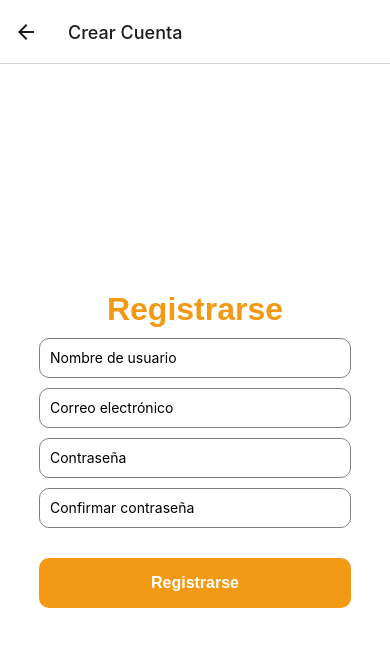
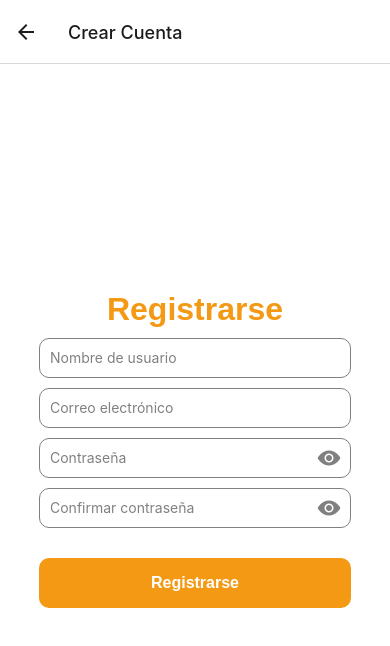
Before and after one commit to rafa133169/Park_APP, a React Native app: screen /Signup in a window 390 px wide. Shown: the top 646 px of the page. Built offline with nearby package versions, Linux system fonts and the light colour scheme.

Commit message:
detalles

```diff
--- a/screens/FindScreen.js
+++ b/screens/FindScreen.js
@@ -1,72 +1,74 @@
-import React from 'react';
-import { View, Text, TouchableOpacity, StyleSheet, Dimensions,  Image } from 'react-native';
+import React, { useEffect, useState } from 'react';
+import { View, Text, TouchableOpacity, StyleSheet, Dimensions, Image, Modal } from 'react-native';
 import { Ionicons } from '@expo/vector-icons';
-import { Card } from 'react-native-elements'; // Importa el componente Card
+import { getAuth, signOut } from 'firebase/auth';
+import { Card } from 'react-native-elements';
 
-// Define el componente FindScreen
-const FindScreen = () => {
-  // Obtén el ancho de la ventana
-  const windowWidth = Dimensions.get('window').width;
+const FindScreen = ({ navigation }) => {
+  const [userName, setUserName] = useState('');
+  const [modalVisible, setModalVisible] = useState(false);
+
+  useEffect(() => {
+    // Obtener el nombre de usuario al cargar la pantalla
+    const auth = getAuth();
+    const user = auth.currentUser;
+    if (user) {
+      setUserName(user.displayName);
+    }
+  }, []);
+
+  const handleLogout = async () => {
+    try {
+      const auth = getAuth();
+      await signOut(auth);
+      navigation.navigate('Home');
+    } catch (error) {
+      console.error('Error al cerrar sesión:', error.message);
+    }
+  };
 
   return (
     <View style={styles.container}>
       <View style={styles.navbar}>
-        <TouchableOpacity onPress={() => {}}>
+        <Text style={styles.welcomeText}>Bienvenido a ParkPal, {userName}!</Text>
+        <TouchableOpacity onPress={() => setModalVisible(true)}>
           <Ionicons name="settings-outline" size={24} color="#ffffff" />
         </TouchableOpacity>
       </View>
       <View style={styles.content}>
         <View style={styles.header}>
           <Text style={styles.title}>Encuentra tu</Text>
-          <TouchableOpacity style={styles.button} onPress={() => { navigation.navigate('Find'); console.log('Botón presionado'); }}>
+          <TouchableOpacity
+            style={styles.button}
+            onPress={() => {
+              navigation.navigate('Find');
+              console.log('Botón presionado');
+            }}
+          >
             <Text style={styles.buttonText}>Lugar de estacionamiento</Text>
           </TouchableOpacity>
         </View>
-        {/* Agrega un Card aquí */}
         <View style={styles.cardContainer}>
-          <Card
-            containerStyle={styles.card}
-            titleStyle={styles.cardTitle}
-          >
+          <Card containerStyle={styles.card} titleStyle={styles.cardTitle}>
             <Card.Title>Carro</Card.Title>
-            <Card.Divider/>
-
-            <Image
-        source={require('../img/carrito.png')}
-        style={styles.image}
-      />
+            <Card.Divider />
+            <Image source={require('../img/carrito.png')} style={styles.image} />
             <Text style={styles.cardText}></Text>
           </Card>
-          <Card
-            containerStyle={styles.card}
-            titleStyle={styles.cardTitle}
-          >
+          <Card containerStyle={styles.card} titleStyle={styles.cardTitle}>
             <Card.Title>Moto</Card.Title>
-            <Card.Divider/>
-            <Image
-        source={require('../img/moto.png')}
-        style={styles.image}
-      />
+            <Card.Divider />
+            <Image source={require('../img/moto.png')} style={styles.image} />
           </Card>
-          <Card
-            containerStyle={styles.card}
-            titleStyle={styles.cardTitle}
-          >
+          <Card containerStyle={styles.card} titleStyle={styles.cardTitle}>
             <Card.Title>Camioneta</Card.Title>
-            <Card.Divider/>
-            <Image
-        source={require('../img/camioneta.png')}
-        style={styles.image}
-      />
+            <Card.Divider />
+            <Image source={require('../img/camioneta.png')} style={styles.image} />
           </Card>
         </View>
-        <Image
-        source={require('../img/carro3.png')}
-        style={styles.imageBigcar}
-      />
+        <Image source={require('../img/carro3.png')} style={styles.imageBigcar} />
       </View>
       <View style={styles.footer}>
-
         <TouchableOpacity onPress={() => {}}>
           <Ionicons name="car-outline" size={24} color="#F39913" />
         </TouchableOpacity>
@@ -77,28 +79,46 @@ const FindScreen = () => {
           <Ionicons name="person-outline" size={24} color="#F39913" />
         </TouchableOpacity>
       </View>
+      {/* Modal de opciones */}
+      <Modal
+        animationType="slide"
+        transparent={true}
+        visible={modalVisible}
+        onRequestClose={() => setModalVisible(false)}
+      >
+        <View style={styles.centeredView}>
+          <View style={styles.modalView}>
+            <TouchableOpacity onPress={handleLogout} style={styles.modalItem}>
+              <Ionicons name="log-out-outline" size={24} color="black" />
+              <Text style={styles.modalText}>Cerrar Sesión</Text>
+            </TouchableOpacity>
+            <TouchableOpacity onPress={() => setModalVisible(false)} style={styles.modalItem}>
+              <Ionicons name="close-outline" size={24} color="black" />
+              <Text style={styles.modalText}>Cerrar</Text>
+            </TouchableOpacity>
+          </View>
+        </View>
+      </Modal>
     </View>
   );
 };
 
-// Estilos
 const styles = StyleSheet.create({
   container: {
     flex: 1,
     backgroundColor: '#ffffff',
   },
-  image: {
-    width: 150,
-    height: 150,
-    marginBottom: 20,
-    alignContent: 'center',
-    marginLeft: 50,
-    flex : 1,
-  },
   navbar: {
     backgroundColor: '#F39913',
-    alignItems: 'flex-end',
+    flexDirection: 'row',
+    justifyContent: 'space-between',
+    alignItems: 'center',
     padding: 10,
+  },
+  welcomeText: {
+    color: '#ffffff',
+    fontSize: 16,
+    fontWeight: 'bold',
   },
   content: {
     flex: 1,
@@ -139,7 +159,7 @@ const styles = StyleSheet.create({
     paddingHorizontal: 10,
   },
   card: {
-    width: (Dimensions.get('window').width - 40) / 3, // Calculamos el ancho de cada tarjeta para que quepan tres en una fila
+    width: (Dimensions.get('window').width - 40) / 3,
     borderRadius: 10,
     backgroundColor: '#F39913',
     marginHorizontal: 5,
@@ -149,12 +169,19 @@ const styles = StyleSheet.create({
     fontSize: 16,
     marginBottom: 5,
   },
+  image: {
+    width: 150,
+    height: 150,
+    marginBottom: 20,
+    alignContent: 'center',
+    marginLeft: 50,
+    flex: 1,
+  },
   imageBigcar: {
     textAlign: 'center',
     width: 200,
     height: 200,
     marginLeft: 50,
-
   },
   cardText: {
     color: '#ffff',
@@ -162,6 +189,36 @@ const styles = StyleSheet.create({
     marginBottom: 10,
     textAlign: 'center',
   },
+  centeredView: {
+    flex: 1,
+    justifyContent: 'center',
+    alignItems: 'center',
+    marginTop: 22,
+  },
+  modalView: {
+    margin: 20,
+    backgroundColor: 'white',
+    borderRadius: 20,
+    padding: 35,
+    alignItems: 'center',
+    shadowColor: '#000',
+    shadowOffset: {
+      width: 0,
+      height: 2,
+    },
+    shadowOpacity: 0.25,
+    shadowRadius: 4,
+    elevation: 5,
+  },
+  modalItem: {
+    flexDirection: 'row',
+    alignItems: 'center',
+    marginVertical: 10,
+  },
+  modalText: {
+    marginLeft: 10,
+    fontSize: 16,
+  },
 });
 
 export default FindScreen;
--- a/screens/LoginScreen.js
+++ b/screens/LoginScreen.js
@@ -1,11 +1,13 @@
 import React, { useState } from 'react';
 import { View, Text, TextInput, TouchableOpacity, StyleSheet } from 'react-native';
 import { getAuth, signInWithEmailAndPassword } from 'firebase/auth';
+import { Ionicons } from '@expo/vector-icons'; // Importar el componente Ionicons
 
 export default function LoginScreen({ navigation }) {
   const [email, setEmail] = useState('');
   const [contraseña, setContraseña] = useState('');
   const [error, setError] = useState('');
+  const [showPassword, setShowPassword] = useState(false); // Estado para mostrar/ocultar la contraseña
 
   const handleInicioSesion = async () => {
     if (!email || !contraseña) {
@@ -36,17 +38,24 @@ export default function LoginScreen({ navigation }) {
         <TextInput
           style={styles.input}
           placeholder="Correo electrónico"
+          placeholderTextColor="gray" // Color gris para el placeholder
           onChangeText={text => setEmail(text)}
           value={email}
           autoCapitalize="none"
         />
-        <TextInput
-          style={styles.input}
-          placeholder="Contraseña"
-          onChangeText={text => setContraseña(text)}
-          value={contraseña}
-          secureTextEntry={true}
-        />
+        <View style={styles.passwordInputContainer}>
+          <TextInput
+            style={styles.passwordInput}
+            placeholder="Contraseña"
+            placeholderTextColor="gray" // Color gris para el placeholder
+            onChangeText={text => setContraseña(text)}
+            value={contraseña}
+            secureTextEntry={!showPassword} // Utiliza el estado showPassword para mostrar/ocultar la contraseña
+          />
+          <TouchableOpacity style={styles.iconButton} onPress={() => setShowPassword(!showPassword)}>
+            <Ionicons name={showPassword ? 'eye-off' : 'eye'} size={24} color="gray" />
+          </TouchableOpacity>
+        </View>
       </View>
       <TouchableOpacity style={[styles.button, styles.loginButton]} onPress={handleInicioSesion}>
         <Text style={styles.buttonText}>Iniciar Sesión</Text>
@@ -82,6 +91,23 @@ const styles = StyleSheet.create({
     borderRadius: 10,
     paddingHorizontal: 10,
   },
+  passwordInputContainer: {
+    flexDirection: 'row',
+    alignItems: 'center',
+    marginBottom: 10,
+  },
+  passwordInput: {
+    flex: 1,
+    height: 40,
+    borderColor: 'gray',
+    borderWidth: 1,
+    borderRadius: 10,
+    paddingHorizontal: 10,
+  },
+  iconButton: {
+    position: 'absolute',
+    right: 10,
+  },
   button: {
     width: '80%',
     height: 50,
--- a/screens/MainScreen.js
+++ b/screens/MainScreen.js
@@ -29,7 +29,7 @@ export default function MainScreen({ navigation }) {
   return (
     <View style={styles.container}>
       <View style={styles.navbar}>
-        <Text style={styles.welcomeText}>Bienvenido a ParkPak, {userName}!</Text>
+        <Text style={styles.welcomeText}>Bienvenido a ParkPal, {userName}!</Text>
         <TouchableOpacity onPress={() => setModalVisible(true)}>
           <Ionicons name="settings-outline" size={24} color="#ffffff" />
         </TouchableOpacity>
--- a/screens/SignupScreen.js
+++ b/screens/SignupScreen.js
@@ -1,6 +1,7 @@
 import React, { useState } from 'react';
 import { View, Text, TextInput, TouchableOpacity, StyleSheet, Alert } from 'react-native';
 import { getAuth, createUserWithEmailAndPassword, updateProfile } from 'firebase/auth';
+import { Ionicons } from '@expo/vector-icons'; // Importar el componente Ionicons
 
 export default function SignupScreen({ navigation }) {
   const [nombre, setNombre] = useState('');
@@ -8,6 +9,8 @@ export default function SignupScreen({ navigation }) {
   const [contraseña, setContraseña] = useState('');
   const [confirmarContraseña, setConfirmarContraseña] = useState('');
   const [error, setError] = useState('');
+  const [showPassword, setShowPassword] = useState(false); // Estado para mostrar/ocultar la contraseña
+  const [showConfirmPassword, setShowConfirmPassword] = useState(false); // Estado para mostrar/ocultar la confirmación de la contraseña
 
   const handleRegistro = async () => {
     if (!nombre || !email || !contraseña || !confirmarContraseña) {
@@ -41,30 +44,44 @@ export default function SignupScreen({ navigation }) {
       <View style={styles.formContainer}>
         <TextInput
           style={styles.input}
+          placeholderTextColor="gray" // Color gris para el placeholder
           placeholder="Nombre de usuario"
           onChangeText={text => setNombre(text)}
           value={nombre}
         />
         <TextInput
           style={styles.input}
+          placeholderTextColor="gray" // Color gris para el placeholder
           placeholder="Correo electrónico"
           onChangeText={text => setEmail(text)}
           value={email}
         />
+        <View style={styles.passwordInputContainer}>
           <TextInput
-          style={styles.input}
+            style={styles.passwordInput}
+            placeholderTextColor="gray" // Color gris para el placeholder
             placeholder="Contraseña"
             onChangeText={text => setContraseña(text)}
             value={contraseña}
-          secureTextEntry={true}
+            secureTextEntry={!showPassword} // Utiliza el estado showPassword para mostrar/ocultar la contraseña
           />
+          <TouchableOpacity style={styles.iconButton} onPress={() => setShowPassword(!showPassword)}>
+            <Ionicons name={showPassword ? 'eye-off' : 'eye'} size={24} color="gray" />
+          </TouchableOpacity>
+        </View>
+        <View style={styles.passwordInputContainer}>
           <TextInput
-          style={styles.input}
+            style={styles.passwordInput}
+            placeholderTextColor="gray" // Color gris para el placeholder
             placeholder="Confirmar contraseña"
             onChangeText={text => setConfirmarContraseña(text)}
             value={confirmarContraseña}
-          secureTextEntry={true}
+            secureTextEntry={!showConfirmPassword} // Utiliza el estado showConfirmPassword para mostrar/ocultar la confirmación de la contraseña
           />
+          <TouchableOpacity style={styles.iconButton} onPress={() => setShowConfirmPassword(!showConfirmPassword)}>
+            <Ionicons name={showConfirmPassword ? 'eye-off' : 'eye'} size={24} color="gray" />
+          </TouchableOpacity>
+        </View>
       </View>
       <TouchableOpacity style={[styles.button, styles.signupButton]} onPress={handleRegistro}>
         <Text style={styles.buttonText}>Registrarse</Text>
@@ -100,6 +117,23 @@ const styles = StyleSheet.create({
     borderRadius: 10,
     paddingHorizontal: 10,
   },
+  passwordInputContainer: {
+    flexDirection: 'row',
+    alignItems: 'center',
+    marginBottom: 10,
+  },
+  passwordInput: {
+    flex: 1,
+    height: 40,
+    borderColor: 'gray',
+    borderWidth: 1,
+    borderRadius: 10,
+    paddingHorizontal: 10,
+  },
+  iconButton: {
+    position: 'absolute',
+    right: 10,
+  },
   button: {
     width: '80%',
     height: 50,
```
Also changed, not shown: screens/navbar.js (added, +94 -0 lines). Lines whose indentation alone changed are shown as unchanged.
